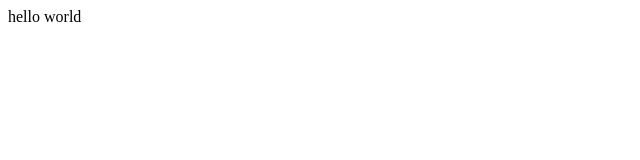
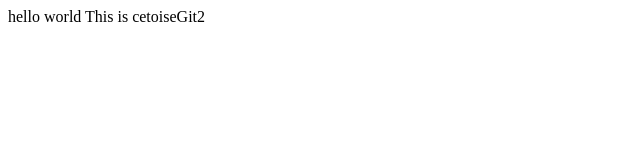
Before and after one commit to m053283/cetortoiseGit, a plain HTML site: page index.html in a window 1280 px wide. Shown: the whole page, without its empty margins (0-640 px from the left). Drawn offline with Linux system fonts and the light colour scheme.

Commit message:
* this is tortoiseGit2

```diff
--- a/index.html
+++ b/index.html
@@ -1,5 +1,6 @@
 <html>
 	<body>
 		hello world
+		This is cetoiseGit2
 	</body>
 </html>
```
